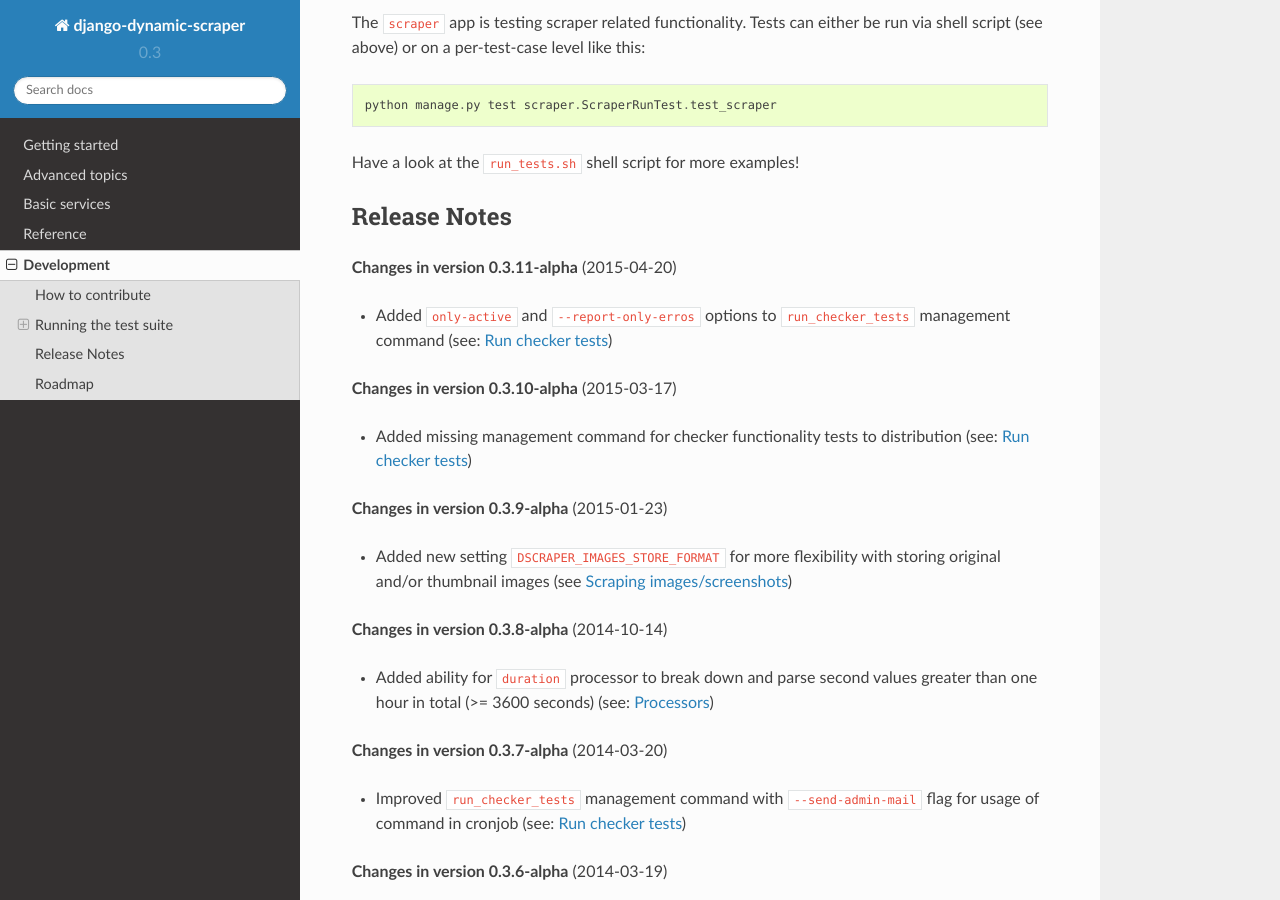
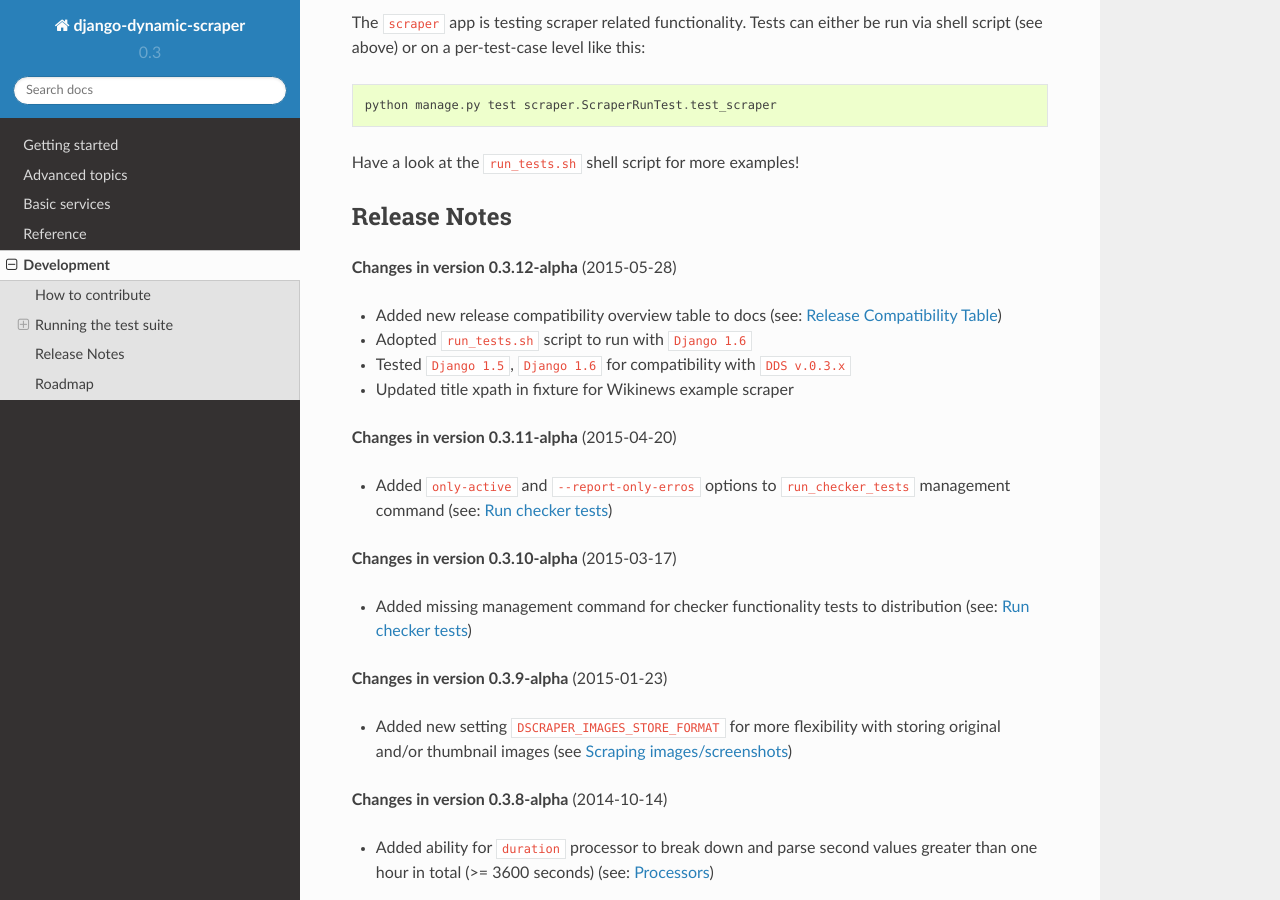
Before and after one commit to holgerd77/django-dynamic-scraper, a Sphinx documentation site: the page built from docs/development.rst, in a window 1280 px wide and 900 px high, scrolled down 1481 px. Built offline with Sphinx 7.4.7 and the Read the Docs theme 2.0.0, drawn with Linux system fonts in a browser that asks for light colours.

```diff
--- a/docs/development.rst
+++ b/docs/development.rst
@@ -68,6 +68,13 @@ Have a look at the ``run_tests.sh`` shell script for more examples!
 
 Release Notes
 =============
+**Changes in version 0.3.12-alpha** (2015-05-28)
+
+* Added new release compatibility overview table to docs (see: :ref:`release_compatibility`)
+* Adopted ``run_tests.sh`` script to run with ``Django 1.6``
+* Tested ``Django 1.5``, ``Django 1.6`` for compatibility with ``DDS v.0.3.x``
+* Updated title xpath in fixture for Wikinews example scraper
+
 **Changes in version 0.3.11-alpha** (2015-04-20)
 
 * Added ``only-active`` and ``--report-only-erros`` options to ``run_checker_tests`` management command (see: :ref:`run_checker_tests`)
--- a/docs/getting_started.rst
+++ b/docs/getting_started.rst
@@ -65,6 +65,8 @@ future DB changes:
 
 * `South 0.7+ <http://south.aeracode.org/>`_
 
+.. _release_compatibility:
+
 Release Compatibility Table
 ---------------------------
 Have a look at the following table for an overview which ``Django``, ``Scrapy`` and ``django-celery`` versions are supported
--- a/docs/index.rst
+++ b/docs/index.rst
@@ -19,8 +19,6 @@ Features
 * Dynamic scheduling depending on crawling success via Django Celery
 * Checkers to check if items once scraped are still existing
 
-.. note::
-   DDS v.0.3 now officially supports ``Scrapy v.0.16.x`` (``Scrapy v.0.18.x`` is not working yet)!
 
 .. _Scrapy: http://www.scrapy.org
 .. _`Scrapy Docs`: http://doc.scrapy.org
--- a/requirements.txt
+++ b/requirements.txt
@@ -1,4 +1,4 @@
-Django>=1.4,<=1.5
+Django>=1.4,<=1.6
 Scrapy>=0.16.0,<0.17.0
 django-celery>=3.0.0
 pillow
--- a/setup.py
+++ b/setup.py
@@ -4,7 +4,7 @@ import os
 
 setup(
     name='django-dynamic-scraper',
-    version='0.3.11',
+    version='0.3.12',
     description='Creating Scrapy scrapers via the Django admin interface',
     author='Holger Drewes',
     author_email='Holger.Drewes@gmail.com',
@@ -21,7 +21,7 @@ setup(
         'dynamic_scraper.management.commands',
     ],
     #install_requires=[
-    #    'Django>=1.4,<=1.5',
+    #    'Django>=1.4,<=1.6',
     #    'Scrapy>=0.16.0,<0.17.0',
     #
     #    'django-celery>=3.0.0', # Scheduling
```
Also changed, not shown: other parts of docs/getting_started.rst (+1 -1 lines).
